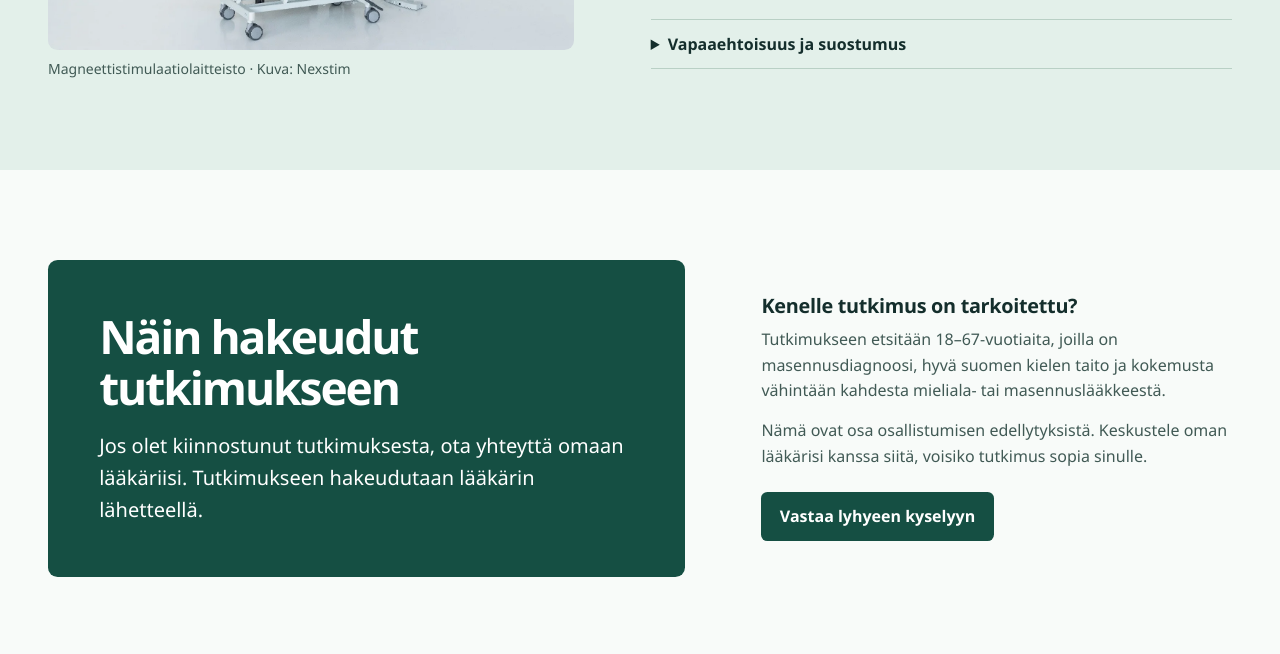
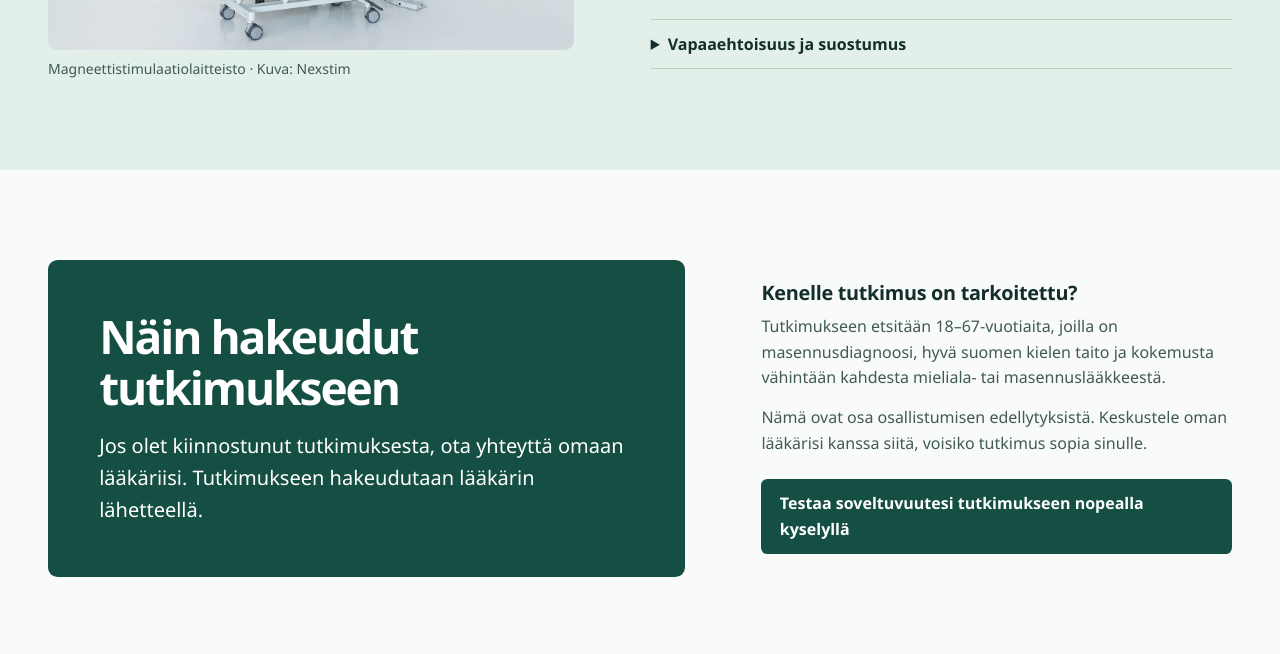
Before and after one commit to joona-repo/bf-masennustutkimus, a plain HTML site: page index.html in a window 1280 px wide. Shown: the part 2160-2814 px from the top of the page. Drawn offline with Linux system fonts and the light colour scheme.

Commit message:
Restore original questionnaire button text

```diff
--- a/index.html
+++ b/index.html
@@ -93,7 +93,7 @@
         <h3>Kenelle tutkimus on tarkoitettu?</h3>
         <p>Tutkimukseen etsitään 18–67-vuotiaita, joilla on masennusdiagnoosi, hyvä suomen kielen taito ja kokemusta vähintään kahdesta mieliala- tai masennuslääkkeestä.</p>
         <p>Nämä ovat osa osallistumisen edellytyksistä. Keskustele oman lääkärisi kanssa siitä, voisiko tutkimus sopia sinulle.</p>
-        <a class="button" href="soveltuvuus.html">Vastaa lyhyeen kyselyyn</a>
+        <a class="button" href="soveltuvuus.html">Testaa soveltuvuutesi tutkimukseen nopealla kyselyllä</a>
       </div>
     </section>
   </main>
```
